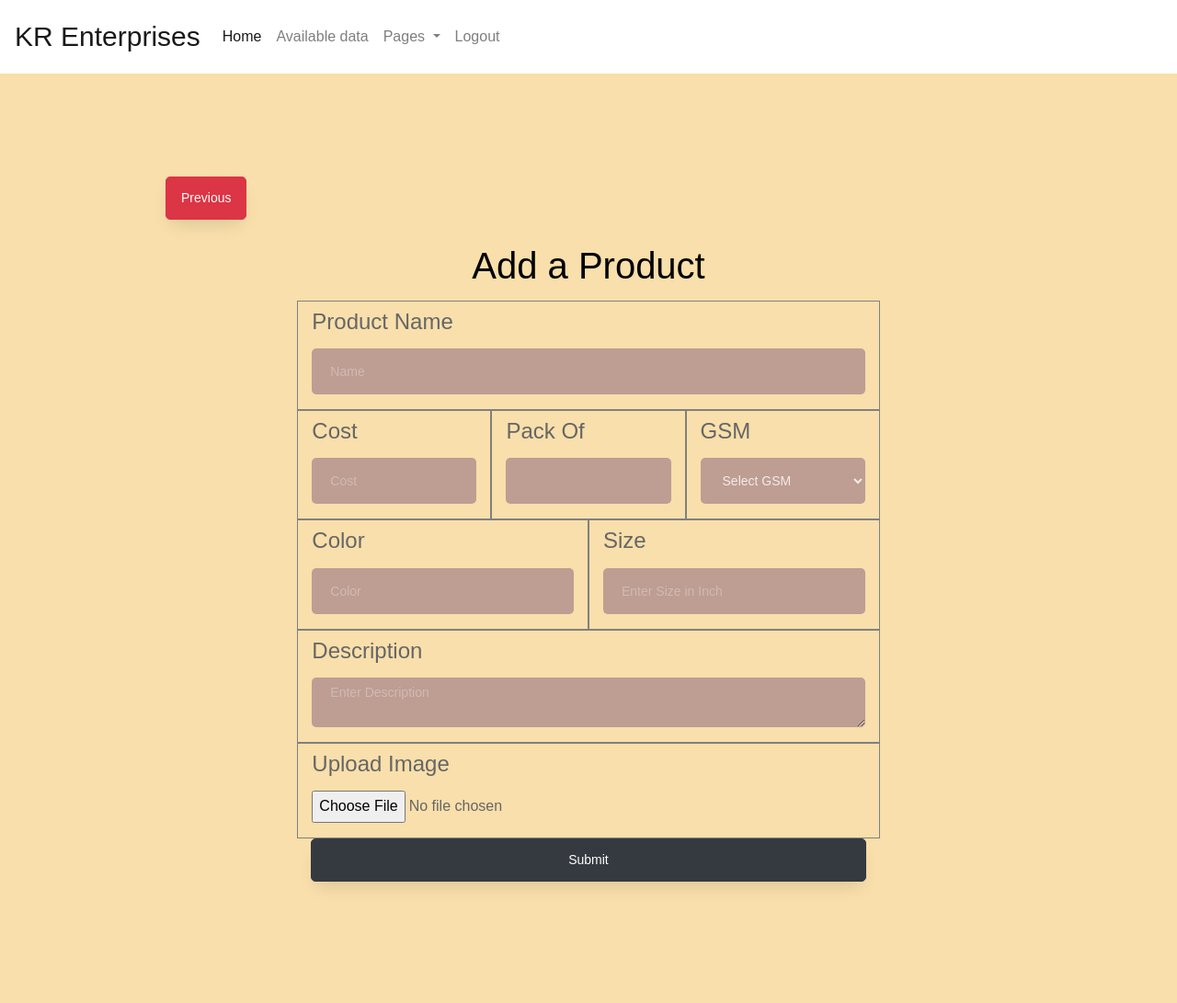
After one commit to krhandmadepaper/krpapers, a PHP site: page /Home/addproduct.php in a window 1280 px wide. The commit adds this page. Shown: the whole page at 92% size. Run offline with PHP 8.4, Linux system fonts and the light colour scheme; the visitor is signed in with stand-in values (Sample User, id 1); some libraries are stand-ins or nearby versions.

Commit message:
add product changes

```diff
--- /dev/null
+++ b/Home/addproduct.php
@@ -0,0 +1,163 @@
+<?php
+session_start();
+if (isset($_SESSION['user_id']) && $_SESSION['user_type'] === 'Admin') {
+    // The user is logged in as an Admin, show the dashboard content for Admin
+    ?>
+    <!doctype html>
+<html lang="en">
+
+<head>
+    <title>Daily update</title>
+    <meta charset="utf-8">
+    <meta name="viewport" content="width=device-width, initial-scale=1, shrink-to-fit=no">
+
+    <link href='https://fonts.googleapis.com/css?family=Roboto:400,100,300,700' rel='stylesheet' type='text/css'>
+
+    <link rel="stylesheet" href="https://stackpath.bootstrapcdn.com/font-awesome/4.7.0/css/font-awesome.min.css">
+
+    <link rel="stylesheet" href="css/style.css">
+    <style>
+        .outlined-div {
+    border: 2px solid black; /* Add a solid black outline with a width of 2px */
+    padding: 5px; /* Add some padding to create space between the content and the outline */
+}
+        .lab{
+            border: 0.5px solid grey;
+            color
+}
+        </style>
+    <script>
+        function TDate() {
+            var UserDate = document.getElementById("userdate").value;
+            var ToDate = new Date();
+
+            if (new Date(UserDate).getTime() <= ToDate.getTime()) {
+                alert("The Date must be Bigger or Equal to today date");
+                return false;
+            }
+            return true;
+        }
+    </script>
+       <?php include "navbar.php" ?>
+
+</head>
+
+<body style="background-color:RGB(248, 223, 171 )">
+    <section class="ftco-section">
+        <div class="container">
+
+            <div class="row justify-content-center">
+                <div class="col-lg-10 col-md-12">
+                    <div class="wrapper">
+                    <a class="btn btn-danger" href="javascript:history.back()">Previous</a>
+
+                        <div class="row justify-content-center ">
+
+                            <div class="col-lg-8 ">
+                                <div class="contact-wrap">
+                                    <h1 class="mb-12 text-center" style="font-family:">Add a Product</h1>
+                                    <div id="form-message-warning" class="mb-4 w-100 text-center"></div>
+                                    <div id="form-message-success" class="mb-4 w-100 text-center">
+                                    Add a Product
+                                    </div>
+                                    <form method="POST" action="backend/add-product-reply.php" enctype="multipart/form-data" class="contactForm ">
+                                        <div class="row">
+                                            <div class="col-md-12 lab">
+                                                <div class="form-group">
+                                                    <label  style="font-size:x-large;">Product Name</label>
+                                                    <input type="text" name="pname" class="form-control" style="background-color:RGB(190, 157, 147 )" placeholder="Name" required>
+                                                </div>
+                                            </div>
+                                            <div class="col-md-4 lab">
+                                                <div class="form-group">
+                                                    <label style="font-size:x-large;">Cost</label>
+                                                    <!-- <select name='Item'  class="form-control" style="font-color:black;" >
+                                                    <option style = "font-color:white;background-color:black" value="" selected disabled>Select Item</option>
+                                                    </select> -->
+                                                    <input type="text" name="cost" class="form-control" style="background-color:RGB(190, 157, 147 )" placeholder="Cost" required>
+                                                </div>
+                                            </div>
+                                            <div class="col-md-4 lab">
+                                                <div class="form-group">
+                                                    <label style="font-size:x-large;">Pack Of</label>
+                                                    <input type="text" name="packof" class="form-control" style="background-color:RGB(190, 157, 147 )" placeholder="" required>
+                                                </div>
+                                            </div>
+                                            <div class="col-md-4 lab">
+                                                <div class="form-group">
+                                                    <label style="font-size:x-large;">GSM</label>
+                                                    <select name='gsm'  class="form-control" style="font-color:black;background-color:RGB(190, 157, 147 )" >
+                                                    <option style = "font-color:white;background-color:black" value="" selected disabled>Select GSM</option>
+                                                    <option style = "font-color:white;background-color:black" value="80">80 GSM</option>
+                                                    <option style = "font-color:white;background-color:black" value="100">100 GSM</option>
+                                                    <option style = "font-color:white;background-color:black" value="120">120 GSM</option>
+                                                    <option style = "font-color:white;background-color:black" value="150">150 GSM</option>
+                                                    <option style = "font-color:white;background-color:black" value="180">180 GSM</option>
+                                                    <option style = "font-color:white;background-color:black" value="200">200 GSM</option>
+                                                    <option style = "font-color:white;background-color:black" value="220">220 GSM</option>
+                                                    <option style = "font-color:white;background-color:black" value="250">250 GSM</option>
+                                                    <option style = "font-color:white;background-color:black" value="300">300 GSM</option>
+                                                    <option style = "font-color:white;background-color:black" value="350">350 GSM</option>
+                                                    <option style = "font-color:white;background-color:black" value="400">400 GSM</option>
+                                                    <option style = "font-color:white;background-color:black" value="450">450 GSM</option>
+
+                                                </select>
+                                                    <!-- <input type="text" name="rate" class="form-control" placeholder="Rate per Kg" required> -->
+                                                </div>
+                                            </div>
+                                            <div class="col-md-6 lab">
+                                                <div class="form-group">
+                                                    <label style="font-size:x-large;">Color</label>
+                                                    <input type="text" name="color" class="form-control"style="background-color:RGB(190, 157, 147 )" placeholder="Color" required>
+                                                </div>
+                                            </div>
+                                            <div class="col-md-6 lab">
+                                                <div class="form-group">
+                                                    <label style="font-size:x-large;">Size</label>
+                                                    <input type="text" name="size" class="form-control" style="background-color:RGB(190, 157, 147 )" placeholder="Enter Size in Inch" required>
+                                                </div>
+                                            </div>
+                                            <div class="col-md-12 lab">
+                                                <div class="form-group">
+                                                    <label style="font-size:x-large;">Description</label>
+                                                    <textarea  name="description" class="form-control" style="background-color:RGB(190, 157, 147 )" placeholder="Enter Description" required></textarea>
+                                                </div>
+                                            </div>
+                                            <div class="col-md-12 lab">
+                                                <div class="form-group">
+                                                    <label for="Image"  style="font-size:x-large;">Upload Image</label>
+                                                    <br>
+                                                    <input type="file" id="image" accept="image/*" capture="camera" name="image" class="  custom-file-upload" placeholder="image" required>
+                                                </div>
+                                            </div>
+                                            <div style="text-align: center;" class="col-md-12">
+                                                <div class="form-group">
+                                                    <button type="submit"  class="btn btn-dark"> Submit</button>
+                                                </div>
+                                            </div>
+                                        </div>
+                                    </form>
+                                </div>
+                            </div>
+                        </div>
+                    </div>
+                </div>
+            </div>
+        </div>
+    </section>
+
+    <script src="js/jquery.min.js"></script>
+    <script src="js/popper.js"></script>
+    <script src="js/bootstrap.min.js"></script>
+    <script src="js/jquery.validate.min.js"></script>
+    <script src="js/main.js"></script>
+
+</body>
+
+</html>
+<?php
+} else {
+    header("Location: ../login/login.php"); // Redirect to the login page if not logged in or not an Admin
+    exit();
+}
+?>
--- a/Main/forms/contact.php
+++ b/Main/forms/contact.php
@@ -7,7 +7,7 @@
   */
 
   // Replace contact@example.com with your real receiving email address
-  $receiving_email_address = 'contact@example.com';
+  $receiving_email_address = 'er.ayushtandon@gmail.com';
 
   if( file_exists($php_email_form = '../assets/vendor/php-email-form/php-email-form.php' )) {
     include( $php_email_form );
--- a/Main/product.php
+++ b/Main/product.php
@@ -115,7 +115,7 @@
             <div class="icon-box">
               <div class="icon">
                 <a href="product-details.php?productid=<?php echo $data["product_id"]; ?> ">
-                    <img src="<?php echo $data["image"]; ?>"  class="img-fluid rounded" alt="Example Image">
+                    <img src="assets/img/products/<?php echo $data["image"]; ?>"  class="img-fluid rounded" alt="Example Image">
                 </a>
               </div>
               <h4 class="title"><a href="product-details.php?productid=<?php echo $data["product_id"]; ?> "><?php echo $data["product_name"]; ?></a></h4>
```
Also changed, not shown: Home/backend/add-product-reply.php (added, +48 -0 lines), Home/index.php (+12 -2 lines), Main/index.html (+6 -6 lines), Main/product-details.php (+37 -9 lines), Home/image/Marigoldenv.jpeg (added), Home/image/market.PNG (deleted), Main/assets/img/products/Zari Handmade Paper Diaries .jpg (added).
